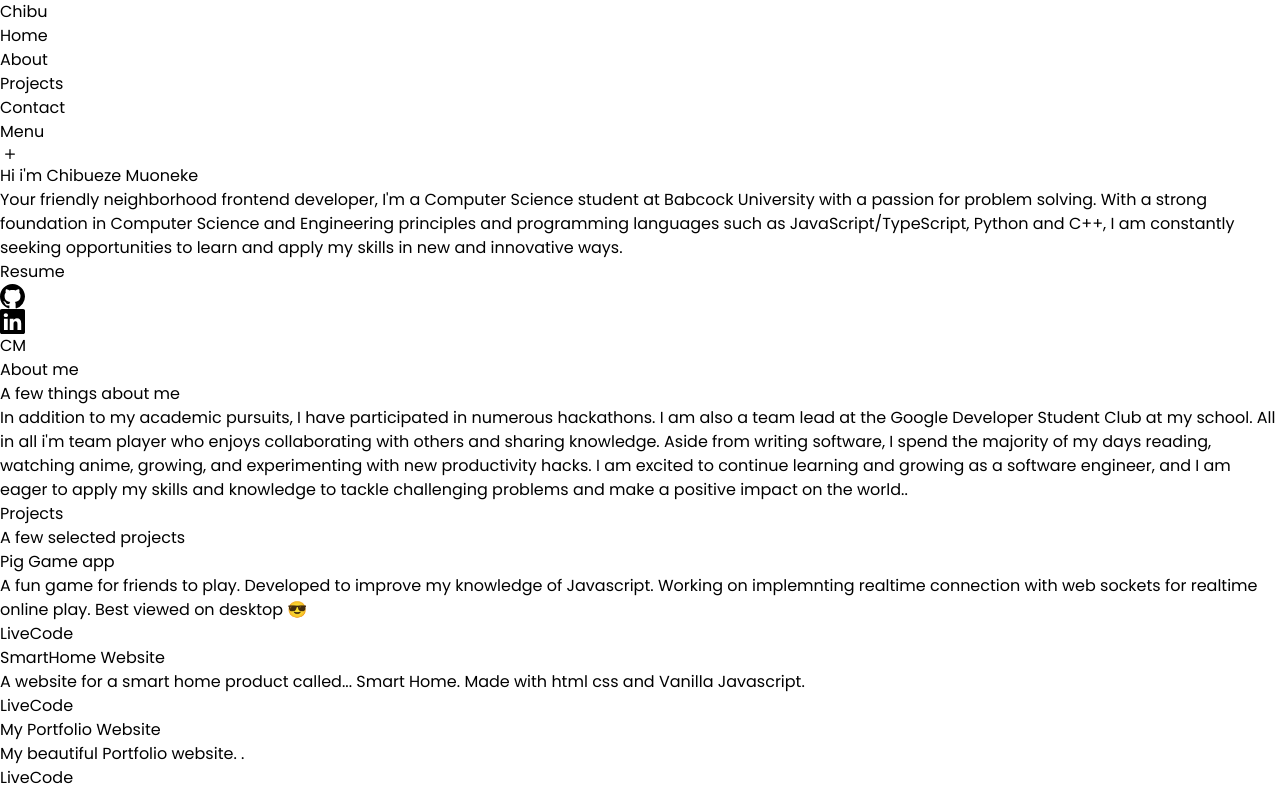
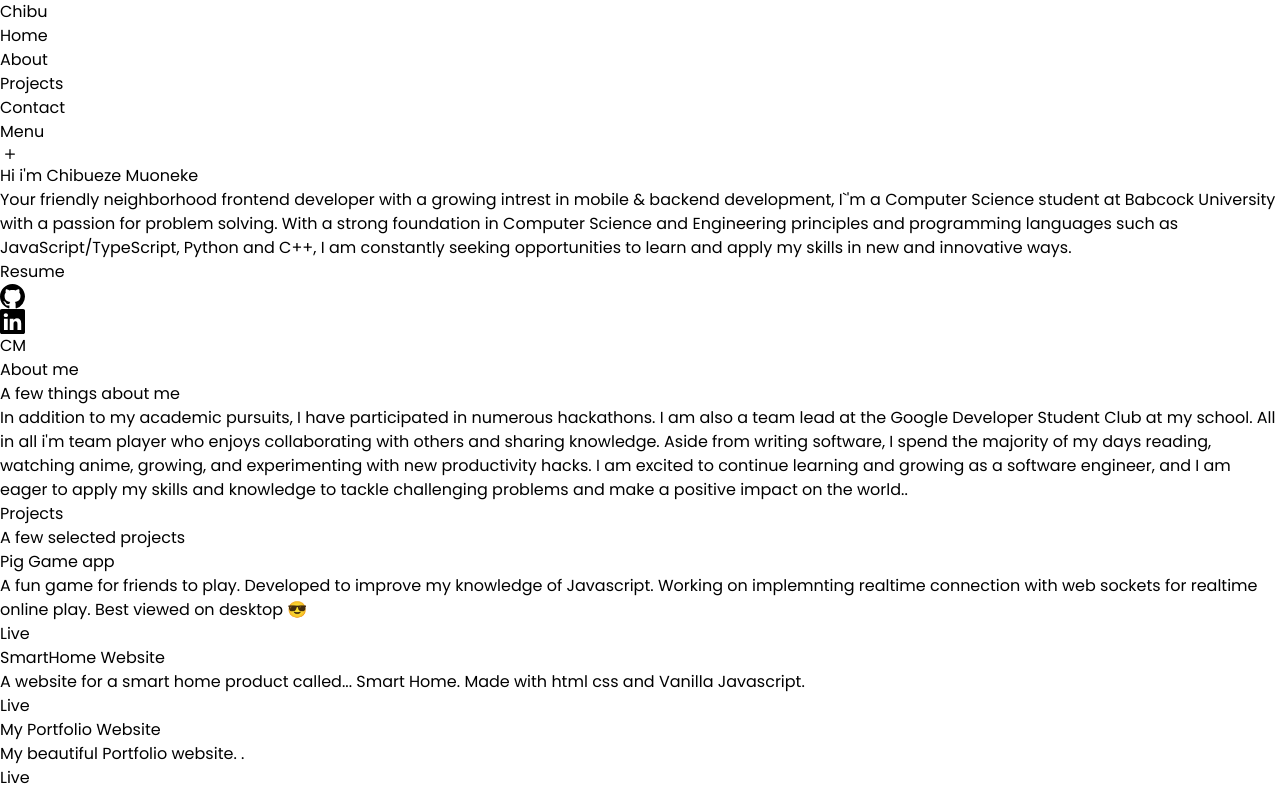
Before and after one commit to grace2709/Chibu, a React (Vite) app: page / in a window 1280 px wide. Shown: the top 793 px of the page. Built offline with nearby package versions, Linux system fonts and the light colour scheme.

Commit message:
gegerege

```diff
--- a/src/components/About.jsx
+++ b/src/components/About.jsx
@@ -1,4 +1,3 @@
-import React from 'react'
 import { motion } from "framer-motion"
 
 const About = () => {
@@ -14,7 +13,7 @@ const About = () => {
             duration: 1
         }}
     >
-        <div className='pb-16' id='about'>
+        <div className='pb-16 pt-32' id='about'>
             <h3 className='text-2xl font-semibold'>About me</h3>
             <p className='text-[#706f6c]'>A few things about me</p>
         </div>
--- a/src/components/Hero.jsx
+++ b/src/components/Hero.jsx
@@ -1,4 +1,3 @@
-import React from 'react'
 import {BsGithub, BsLinkedin} from "react-icons/bs"
 import { motion } from 'framer-motion'
 import resume from "../assets/Chibueze Muoneke-Resume.pdf"
@@ -21,7 +20,7 @@ const Hero = () => {
             }}
         >
             <h2 className='text-[2rem] font-medium'>Hi i'm Chibueze Muoneke</h2>
-            <p className='max-w-[500px] py-8 text-[#706f6c]'> Your friendly neighborhood frontend developer, I'm a Computer Science student at Babcock University with a passion for problem solving. With a strong foundation in Computer Science and Engineering principles and programming languages such as JavaScript/TypeScript, Python and C++, I am constantly seeking opportunities to learn and apply my skills in new and innovative ways. </p>
+            <p className='max-w-[500px] py-8 text-[#706f6c]'> Your friendly neighborhood frontend developer with a growing intrest in mobile & backend development, I`'m a Computer Science student at Babcock University with a passion for problem solving. With a strong foundation in Computer Science and Engineering principles and programming languages such as JavaScript/TypeScript, Python and C++, I am constantly seeking opportunities to learn and apply my skills in new and innovative ways. </p>
             <motion.a
                 className='px-4 py-2 bg-[#1b1b18] text-white rounded-md'
                 whileHover={{scale: 1.05}}
--- a/src/components/Navbar.jsx
+++ b/src/components/Navbar.jsx
@@ -1,4 +1,4 @@
-import React, { useState } from 'react'
+import { useState } from 'react'
 import {BsPlus} from "react-icons/bs"
 import { motion } from 'framer-motion'
 
@@ -26,7 +26,7 @@ const Navbar = () => {
             <li><a href="#projects" className='text-[#706f6c] hover:text-[#1b1b18]'>Projects</a></li>
             <li><a href="#contact" className='text-[#706f6c] hover:text-[#1b1b18]'>Contact</a></li>
         </ul>
-        <div className='flex flex-col gap-4'>
+        <div className='flex flex-col gap-4 sm:hidden'>
             <p
                 className='sm:hidden flex items-center'
                 onClick={() => setIsOpen(!isOpen)}
--- a/src/components/Project.jsx
+++ b/src/components/Project.jsx
@@ -1,4 +1,4 @@
-import React, { useState } from 'react'
+
 import { motion } from 'framer-motion'
 
 const Project = () => {
@@ -14,7 +14,6 @@ const Project = () => {
                 <p className='py-4 text-[#706f6c]'> A fun game for friends to play. Developed to improve my knowledge of Javascript. Working on implemnting realtime connection with web sockets for realtime online play. Best viewed on desktop 😎 </p>
                 <div className='flex gap-2'>
                     <a href='https://pig-game-alpha-nine.vercel.app/' target='blank' className='bg-[#1b1b18] text-white px-4 py-2 rounded-md'>Live</a>
-                    <a href='#' className='border-[#1b1b18] border-[1px] px-4 py-2 rounded-md'>Code</a>
                 </div>
             </div>
             <div className='border-[1px] border-[#1b1b18] py-8 px-4'>
@@ -22,15 +21,15 @@ const Project = () => {
                 <p className='py-4 text-[#706f6c]'> A website for a smart home product called... Smart Home. Made with html css and Vanilla Javascript.</p>
                 <div className='flex gap-2'>
                     <a href='https://smart-home-bolaji-git-main-osaro123.vercel.app/' className='bg-[#1b1b18] text-white px-4 py-2 rounded-md'>Live</a>
-                    <a href='#' className='border-[#1b1b18] border-[1px] px-4 py-2 rounded-md'>Code</a>
+
                 </div>
             </div>
             <div className='border-[1px] border-[#1b1b18] py-8 px-8'>
                 <h3 className='text-[20px]'>My Portfolio Website</h3>
                 <p className='py-4 text-[#706f6c]'>My beautiful Portfolio website. .</p>
                 <div className='flex gap-2'>
-                    <a className='bg-[#1b1b18] text-white px-4 py-2 rounded-md'>Live</a>
-                    <a className='border-[#1b1b18] border-[1px] px-4 py-2 rounded-md'>Code</a>
+                    <a className='bg-[#1b1b18] text-white px-4 py-2 rounded-md' href='#'>Live</a>
+
                 </div>
             </div>
         </div>
```
